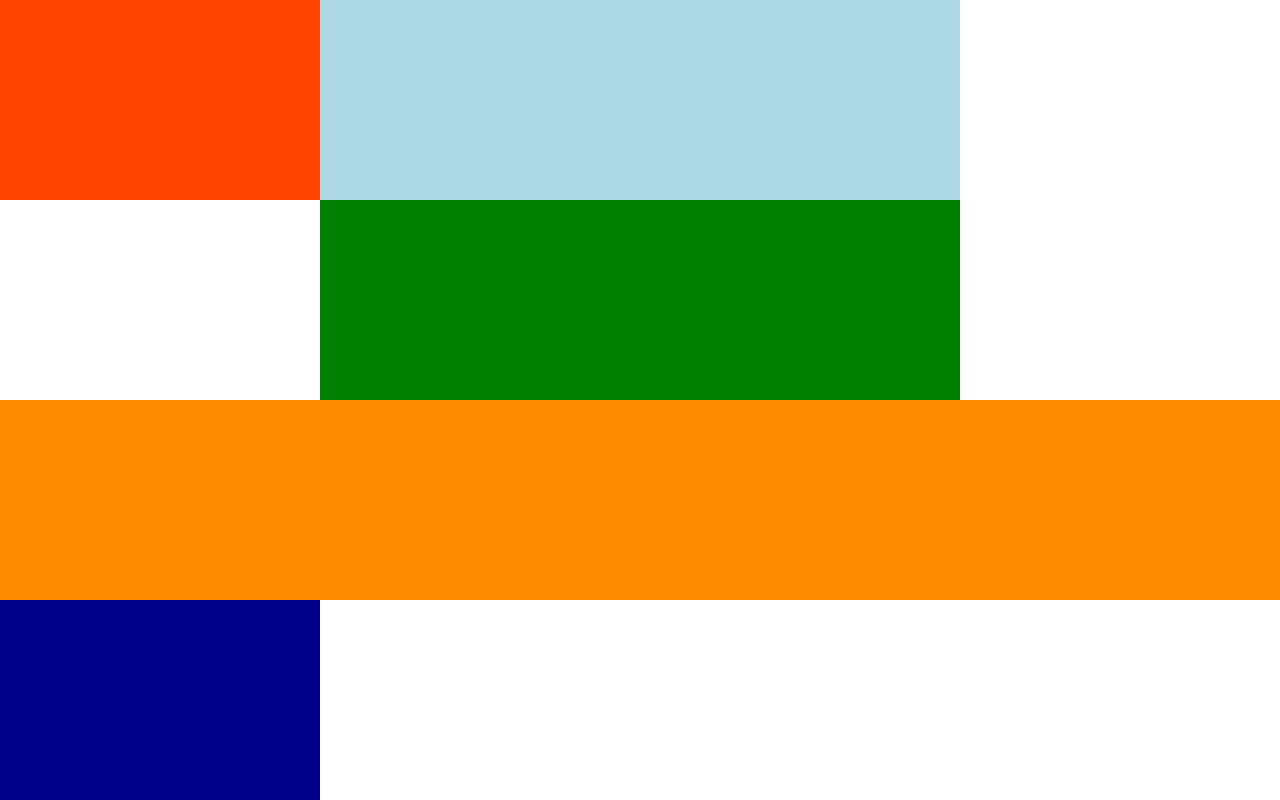
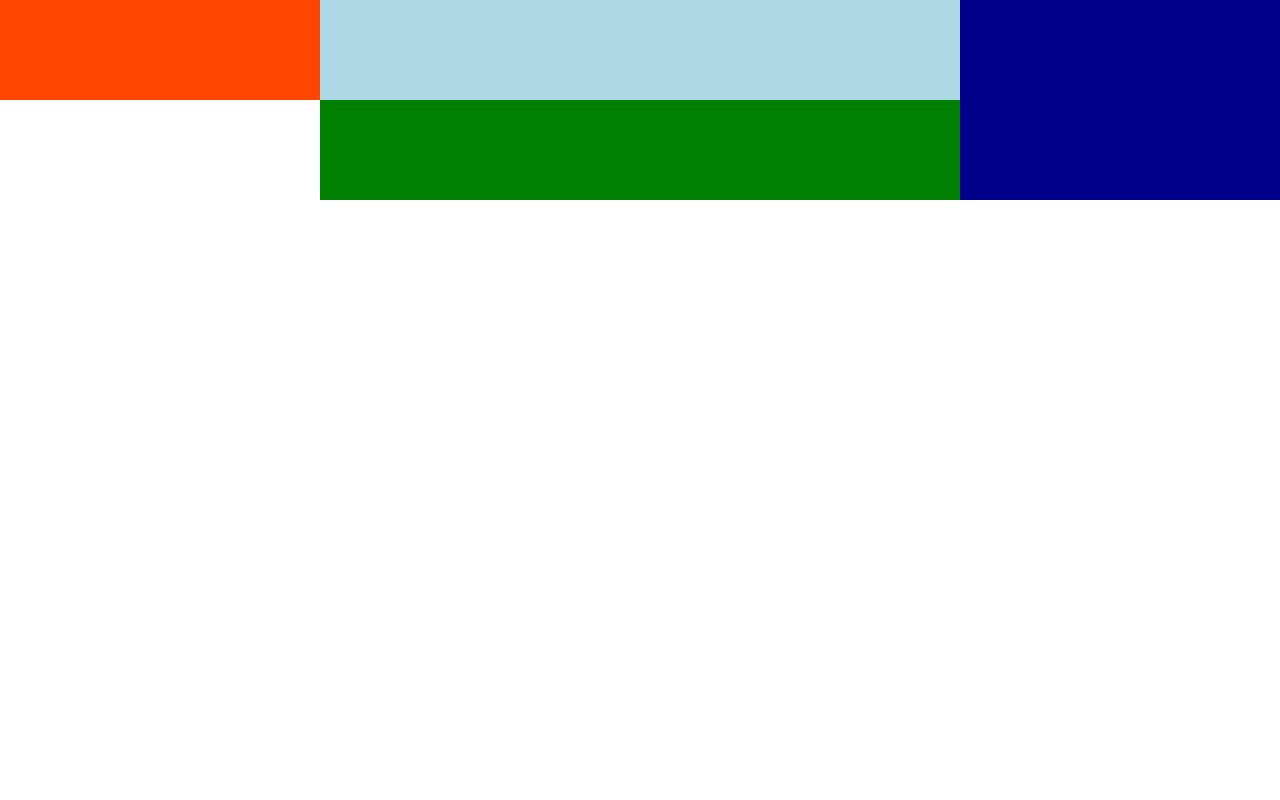
Before and after one commit to leinefran/udacity, a plain HTML site: page responsive-web-design-fundamentals/intro-patterns/3-index.html in a window 1280 px wide. Drawn offline with Linux system fonts and the light colour scheme.

Commit message:
Example of Layout Shifter. Removed: orange box. Changed: the height of all the elements when of media screen with a min-width of 500px. Deleted: last media queria which was not specified, and unecessary.

```diff
--- a/responsive-web-design-fundamentals/intro-patterns/3-index.html
+++ b/responsive-web-design-fundamentals/intro-patterns/3-index.html
@@ -42,22 +42,28 @@
                 background-color: orangered;
             }
 
-            .orange {
-                background-color: darkorange;
-            }
-
             @media screen and (min-width: 500px) {
                 .dark-blue {
                     width: 50%;
+                    height: 200px;
                 }
 
                 #container2 {
                     width: 50%;
+                    height: 200px;
+                }
+
+                .light-blue, .green {
+                    height: 50%;
+                }
+
+                .red {
+                    height: 100px;
                 }
             }
 
             @media screen and (min-width: 600px) {
-                .dark-blue {
+            .dark-blue {
                     width: 25%;
                     order: 1;
                 }
@@ -65,14 +71,6 @@
                 .red {
                     width: 25%;
                     order: -1;
-                }
-            }
-
-            @media screen and (min-width: ) {
-                .container {
-                    width: 700px;
-                    margin-left: auto;
-                    margin-right: auto;
                 }
             }
         </style>
@@ -85,7 +83,6 @@
                 <div class="box green"></div>
             </div>
             <div class="box red"></div>
-            <div class="box orange"></div>
         </div>
     </body>
 </html>
```
